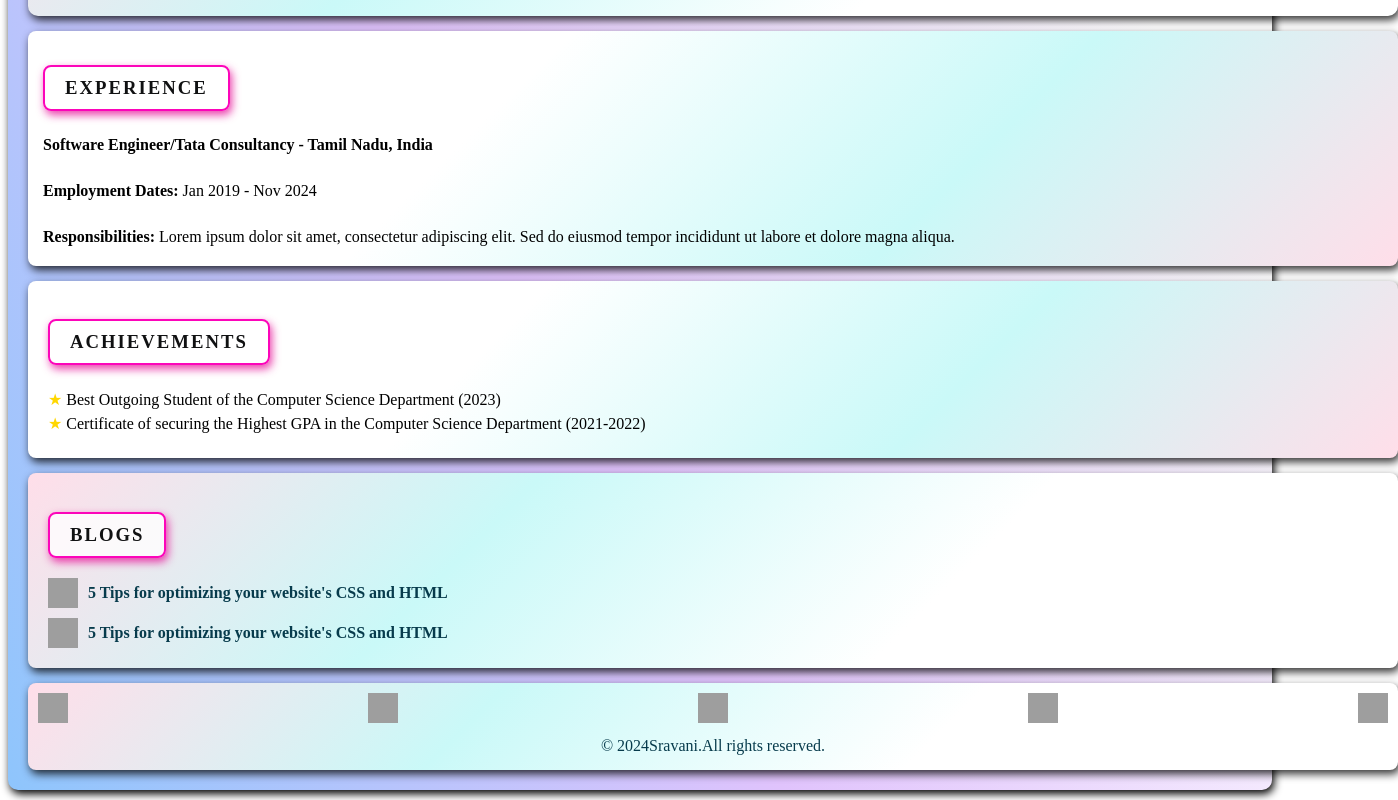
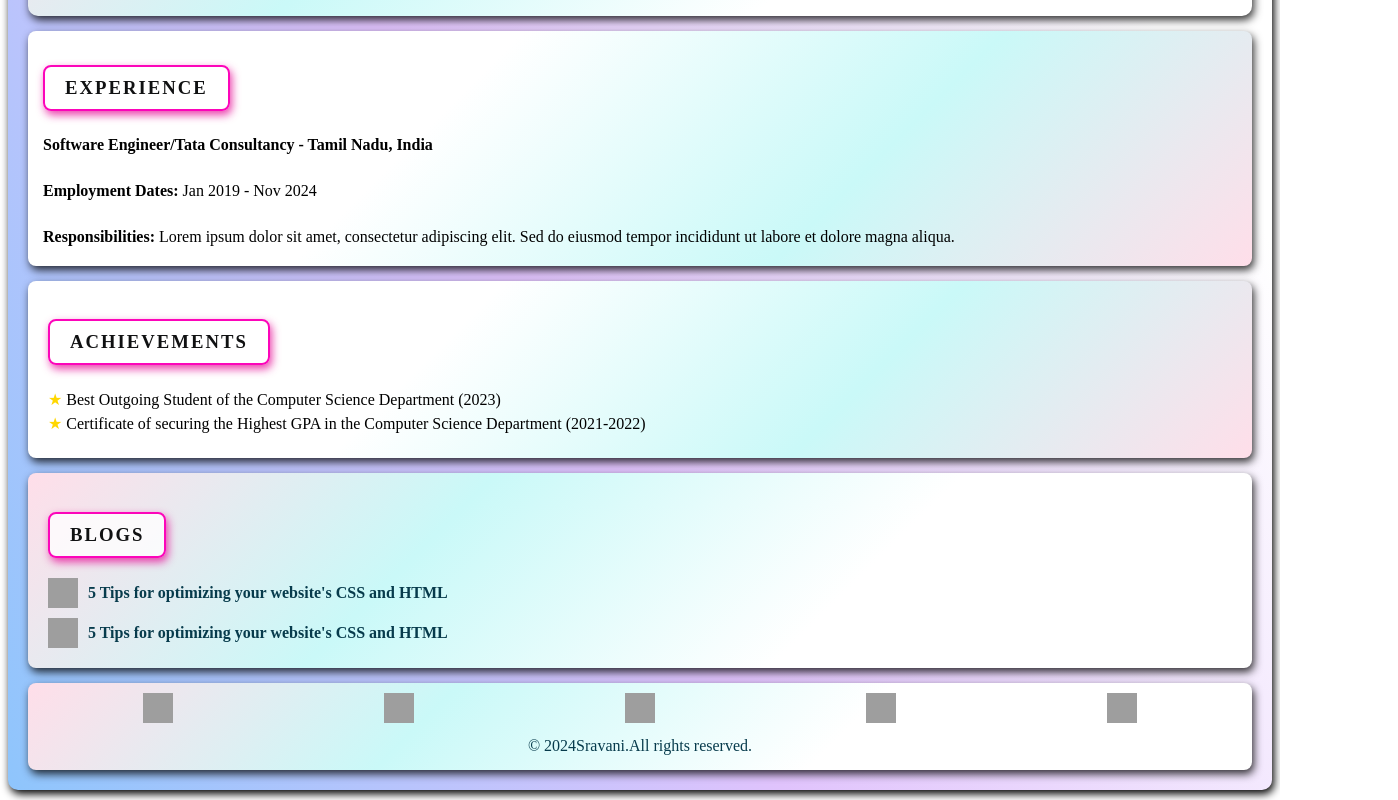
Before and after one commit to sravani220701/wonderback, a website: page public/index.html in a window 1280 px wide. Shown: the part 1272-2072 px from the top of the page, 1398 px wide, since content can reach past the window. Drawn offline with Linux system fonts and the light colour scheme; grey boxes are pictures that could not be loaded.

Commit message:
Update index.html

```diff
--- a/public/index.html
+++ b/public/index.html
@@ -5,7 +5,7 @@
     <meta name="viewport" content="width=device-width, initial-scale=1.0">
     <title>Sravani Mummaneni - Portfolio</title>
     <style>
-     /*Font styling for the body*/
+    /*Font styling for the body*/
 body {
     font-family:"Times New Roman";
 }
@@ -94,7 +94,7 @@ header nav a:hover {
     box-shadow:0 6px 12px rgba(0, 0, 0.6, 0.8);
 }
 
-/* Mobile menu styles */
+
 @media screen and (max-width:768px) {
     header {
         grid-template-columns:1fr auto;
@@ -342,9 +342,10 @@ footer {
 /*Social media icons in footer*/
 .social-icons {
     display:grid;
-    grid-template-columns:repeat(5, auto);
+    grid-template-columns:repeat(5, 1fr);
     justify-content:center;
-    gap:300px;
+    /* column-gap:300px; */
+    row-gap: 20px;
     margin-bottom:10px;
 }
 .social-icons img {
@@ -355,6 +356,20 @@ footer p {
     margin:5px 0;
     color:#073b4c;
 }
+
+@media (max-width:1050px) {
+    .project-grid {
+        grid-template-columns: repeat(2, 1fr);
+    }
+
+
+}
+
+/* @media (max-width:1450px) {
+    #footer .social-icons {
+        grid-template-columns: repeat(3, 1fr);
+    }
+} */
 
 /*Media query for responsiveness*/
 @media (max-width:768px) {
```
